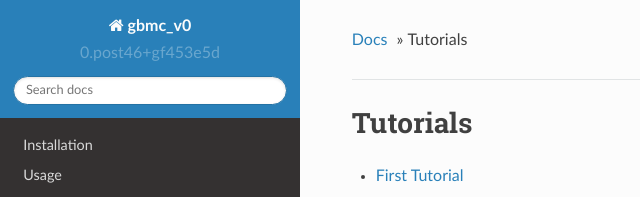
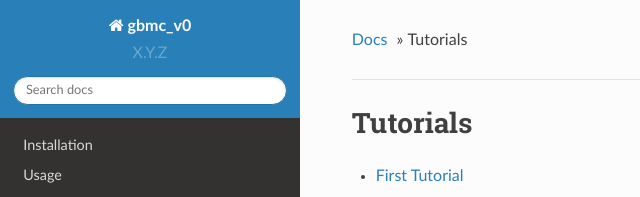
Before and after one commit to leilakhalili87/gbmc_v0, a plain HTML site: page Tutorials/index.html in a window 1280 px wide. Shown: the top 197 px of the page, 0-640 px from the left. Drawn offline with Linux system fonts and the light colour scheme.

Commit message:
Update docs after building Travis build 46 of leilakhalili87/gbmc_v0
The docs were built from the branch 'master' against the commit
894f02cf02db1032f2df904e56bc0c7e352b2a32.

The Travis build that generated this commit is at
https://travis-ci.org/leilakhalili87/gbmc_v0/jobs/688413744.

The doctr command that was run is

    /home/travis/virtualenv/python3.6.7/bin/doctr deploy --built-docs docs/build/html .

```diff
--- a/Tutorials/index.html
+++ b/Tutorials/index.html
@@ -8,7 +8,7 @@
 
   <meta name="viewport" content="width=device-width, initial-scale=1.0">
 
-  <title>Tutorials &mdash; gbmc_v0 0.post46+gf453e5d documentation</title>
+  <title>Tutorials &mdash; gbmc_v0 X.Y.Z documentation</title>
 
 
 
@@ -64,7 +64,7 @@
 
 
               <div class="version">
-                0.post46+gf453e5d
+                X.Y.Z
               </div>
 
 
--- a/_static/documentation_options.js
+++ b/_static/documentation_options.js
@@ -1,6 +1,6 @@
 var DOCUMENTATION_OPTIONS = {
     URL_ROOT: document.getElementById("documentation_options").getAttribute('data-url_root'),
-    VERSION: '0.post46+gf453e5d',
+    VERSION: 'X.Y.Z',
     LANGUAGE: 'None',
     COLLAPSE_INDEX: false,
     BUILDER: 'html',
```
Also changed, not shown: Tutorials/tot.html (+2 -2 lines), _modules/gbmc_v0/pad_dump_file.html (+2 -2 lines), _modules/gbmc_v0/util_funcs.html (+2 -2 lines), _modules/gbmc_v0/vv_props.html (+2 -2 lines), _modules/index.html (+2 -2 lines), genindex.html (+2 -2 lines), index.html (+2 -2 lines), installation.html (+2 -2 lines), min_versions.html (+2 -2 lines), release-history.html (+2 -2 lines), search.html (+2 -2 lines), usage.html (+2 -2 lines), 1 other file.
